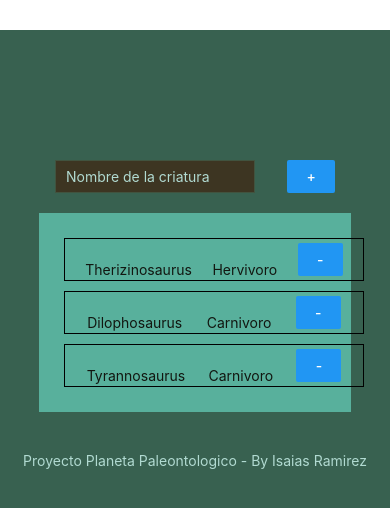
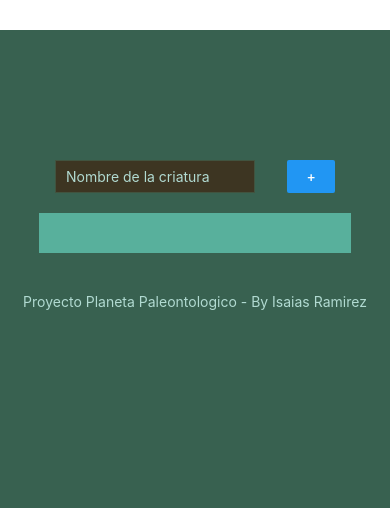
Before and after one commit to IsaiasRG/PP-Proyecto, a React Native app: screen / in a window 390 px wide. Shown: the top 508 px of the page. Built offline with nearby package versions, Linux system fonts and the light colour scheme.

Commit message:
agrege modales, falla no aparecen el nombre del item seleccionado

```diff
--- a/App.js
+++ b/App.js
@@ -1,24 +1,43 @@
 import { StatusBar } from 'expo-status-bar';
 import { useState } from 'react';
-import { StyleSheet, Text, TextInput, View, Button } from 'react-native';
+import { StyleSheet, Text, TextInput, View, Button, FlatList, Modal } from 'react-native';
+import uuid from 'react-native-uuid';
 
 const App = () => {
 
-  const {newItem, setNewItem} = useState("")
-  const {list, setList} = useState([])
+  const [newItem, setNewItem] = useState("")
+  const [list, setList] = useState([])
+  const [modalVisible, setModalVisible] = useState(false)
+  const [itemSelected, setItemSelected] = useState ({})
+
 
   const handleAddItem = () => {
-    setList (current => [...current,{nombre:newItem}])
+    const newProducto = {
+    id:uuid.v4(),
+    title: setNewItem
+    }
+    setList (current => [...current,newProducto])
     setNewItem("")
     console.log(list)
   }
 
-  return <View style={styles.container}>
+  const handleModalEliminar = (item) => {
+      setItemSelected(item)
+      setModalVisible(true)
+  }
+
+  const handleEliminar = () => {
+    setList(current => current.filter(product => product.id !== itemSelected.id))
+    setModalVisible(false)
+  }
+
+  return (<View style={styles.container}>
 
 
       <View style={styles.InputContainer}>
        <TextInput style={styles.Input}
        placeholder='Nombre de la criatura'
+       value= {newItem}
        onChangeText={(t)=> setNewItem(t)}
        />
 
@@ -27,30 +46,32 @@ const App = () => {
 
 
       <View style={styles.contenedorLista}>
-          <View style={styles.itemLista}>
-            <Text style={styles.TextLista}>Therizinosaurus</Text>
-            <Text style={styles.TextLista}>Hervivoro</Text>
-            <Button title='   -   '/>
-          </View>
+          <FlatList
 
-          <View style={styles.itemLista}>
-            <Text style={styles.TextLista}>Dilophosaurus</Text>
-            <Text style={styles.TextLista}>Carnivoro</Text>
-            <Button title='   -   '/>
-          </View>
+            data={list}
+            keyExtractor={item => item.id}
+            renderItem={({item}) => <View style={styles.itemLista}>
+                                        <Text style={styles.TextLista}>{item.title}</Text>
+                                        <Button title='   -   ' onPress={() => handleModalEliminar(item)}/>
 
-          <View style={styles.itemLista}>
-            <Text style={styles.TextLista}>Tyrannosaurus</Text>
-            <Text style={styles.TextLista}>Carnivoro</Text>
-            <Button title='   -   '/>
-          </View>
+                                        </View>
+            }
+
+          />
+      </View>
+      <Text style={styles.Text}>Proyecto Planeta Paleontologico - By Isaias Ramirez</Text>
 
 
-      </View>
-      <Text style={styles.Text}>Proyecto Planeta Paleontologico - By Isaias Ramirez</Text>
+
+      <Modal visible={modalVisible}>
+        <Text>¿Seguro de que quieres eliminar a {newItem} de tu enciclopedia?</Text>
+        <Button title='Aceptar' onPress={() => handleEliminar}/>
+        <Button title='Cancelar' onPress={() => setModalVisible(false)}/>
+
+      </Modal>
       <StatusBar style="auto" />
     </View>
-  ;
+  );
 }
 
 const styles = StyleSheet.create({
--- a/package.json
+++ b/package.json
@@ -12,7 +12,8 @@
     "expo": "~49.0.15",
     "expo-status-bar": "~1.6.0",
     "react": "18.2.0",
-    "react-native": "0.72.6"
+    "react-native": "0.72.6",
+    "react-native-uuid": "^2.0.1"
   },
   "devDependencies": {
     "@babel/core": "^7.20.0"
```
Also changed, not shown: 1 other file (tests, documents, lock files or other folders).
